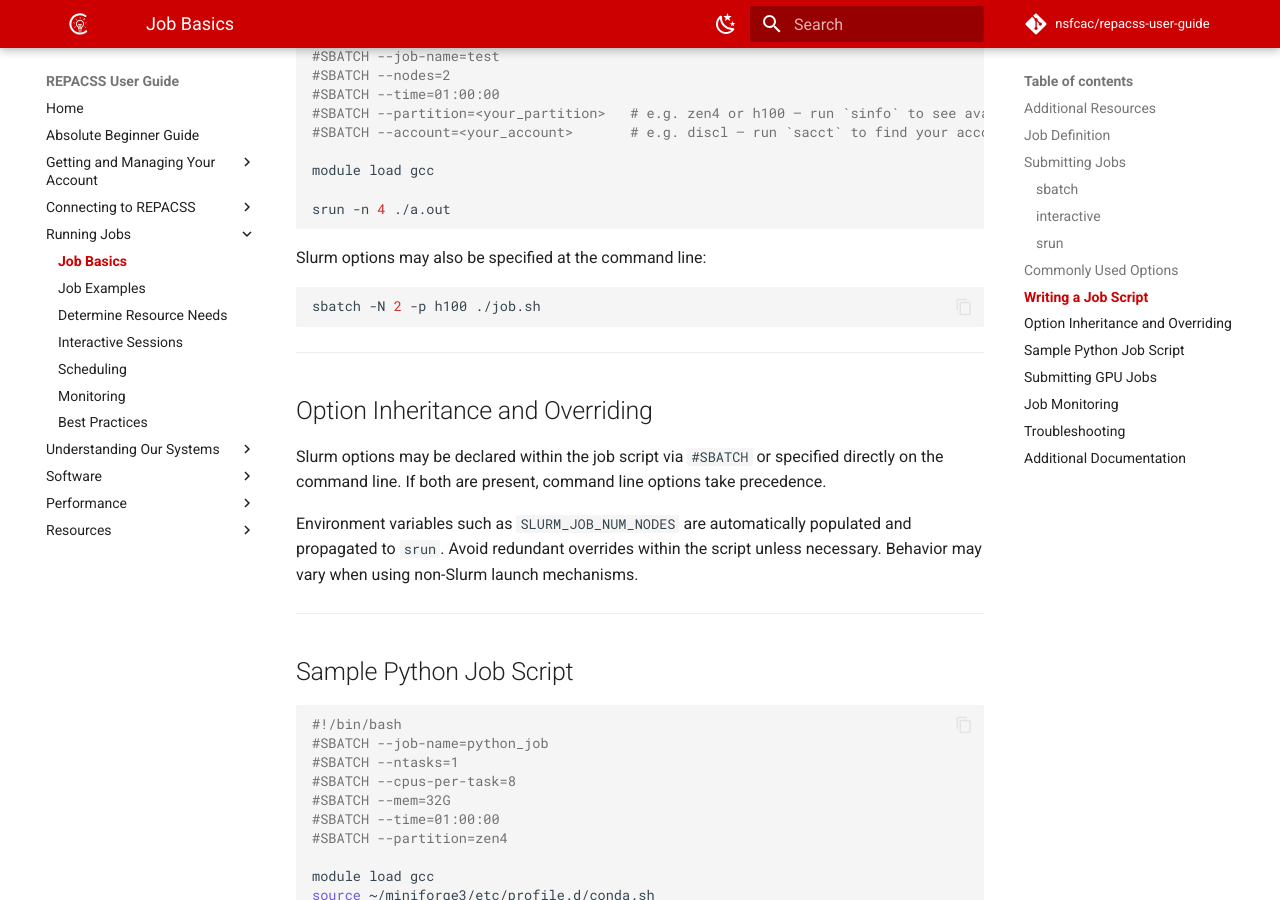
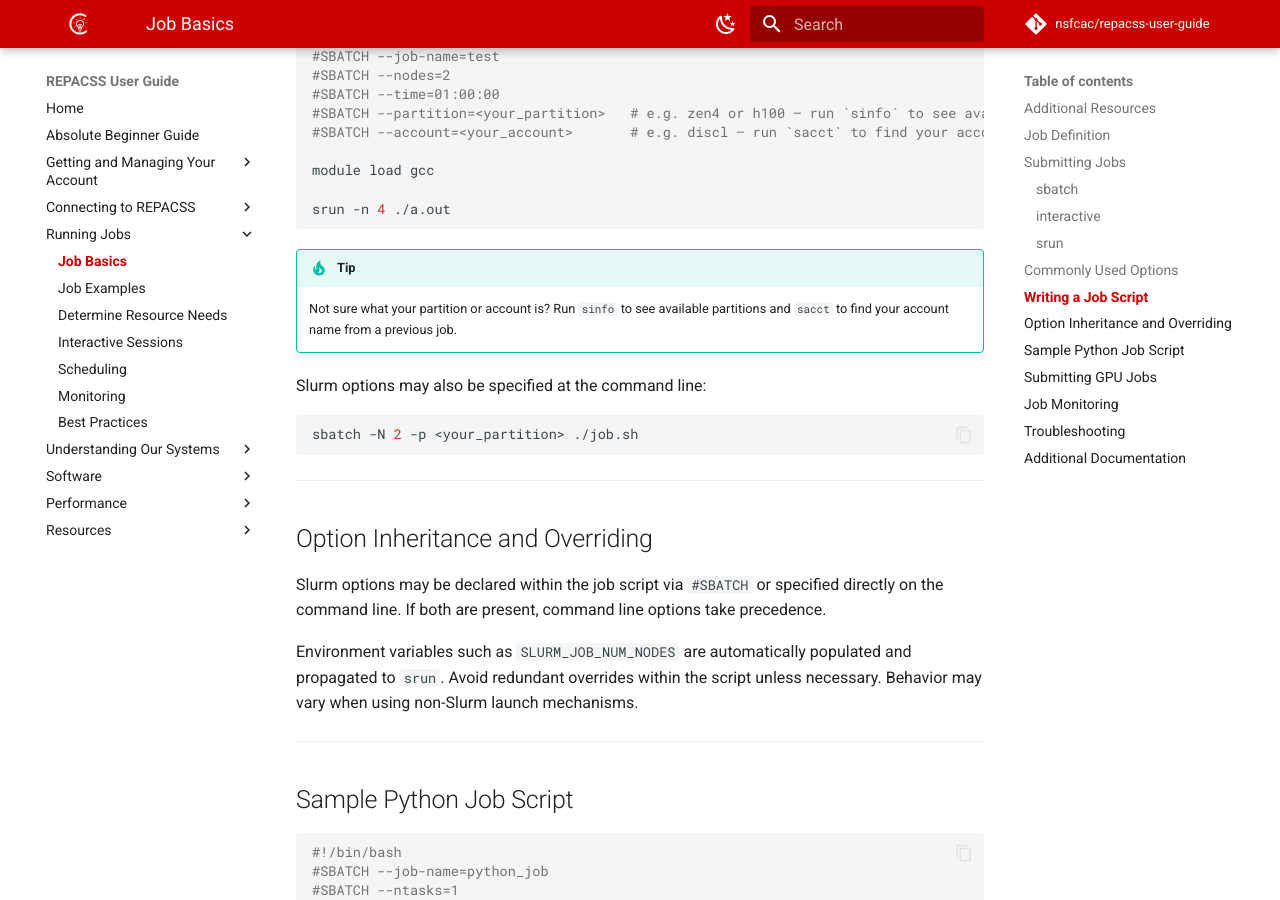
Before and after one commit to nsfcac/repacss-user-guide, an MkDocs documentation site: the page built from docs/running-jobs/basics.md, in a window 1280 px wide and 900 px high, scrolled down 2717 px. Built offline with MkDocs 1.6.1 and Material for MkDocs 9.7.7, drawn with Linux system fonts in a browser that asks for light colours; comment, search, counter and statistics services are not loaded.

Commit message:
added tip -> how to find partition and account

````diff
--- a/docs/running-jobs/basics.md
+++ b/docs/running-jobs/basics.md
@@ -100,10 +100,13 @@ module load gcc
 srun -n 4 ./a.out
 ```
 
+!!! tip
+    Not sure what your partition or account is? Run `sinfo` to see available partitions and `sacct` to find your account name from a previous job.
+
 Slurm options may also be specified at the command line:
 
 ```bash
-sbatch -N 2 -p h100 ./job.sh
+sbatch -N 2 -p <your_partition> ./job.sh
 ```
 
 ---
````
